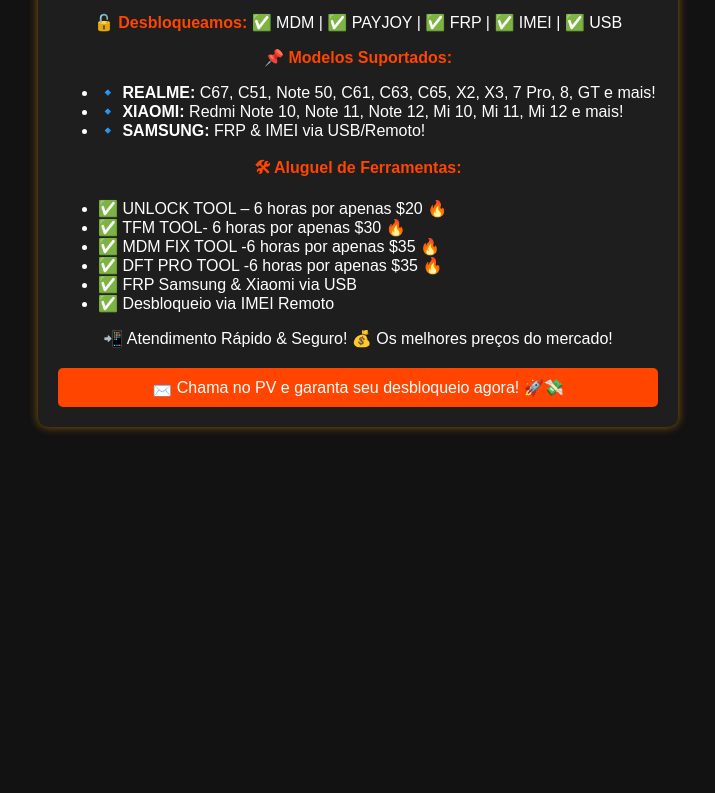
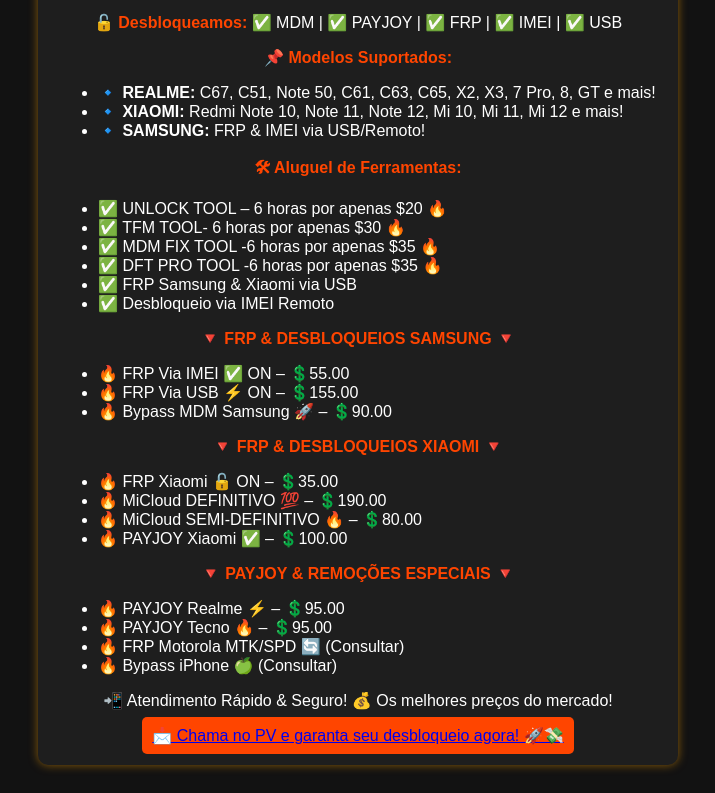
Before and after one commit to rjunlockcelll/tabela, a plain HTML site: page index.html in a window 1280 px wide. Shown: the part 192-985 px from the top of the page, without its empty margins (282-997 px from the left). Before the commit the page ends 800 px from the top, so only its background shows below. Drawn offline with Linux system fonts and the light colour scheme.

Commit message:
Add files via upload

```diff
--- a/index.html
+++ b/index.html
@@ -43,8 +43,9 @@
             border-radius: 5px;
             cursor: pointer;
         }
-        .contact:hover
-            background:  }
+        .contact:hover {
+            background: #ff6347;
+        }
     </style>
 </head>
 <body>
@@ -52,12 +53,14 @@
         <h1>📢 🔥 MG MEGA – DESBLOQUEIO GERAL 🔥 📢</h1>
         <p class="promo">🚀 Promoção Especial para Logistas! 🚀</p>
         <p><span class="highlight">🔓 Desbloqueamos:</span> ✅ MDM | ✅ PAYJOY | ✅ FRP | ✅ IMEI | ✅ USB</p>
+
         <p class="highlight">📌 Modelos Suportados:</p>
         <ul class="list">
             <li>🔹 <strong>REALME:</strong> C67, C51, Note 50, C61, C63, C65, X2, X3, 7 Pro, 8, GT e mais!</li>
             <li>🔹 <strong>XIAOMI:</strong> Redmi Note 10, Note 11, Note 12, Mi 10, Mi 11, Mi 12 e mais!</li>
             <li>🔹 <strong>SAMSUNG:</strong> FRP & IMEI via USB/Remoto!</li>
         </ul>
+
         <p class="highlight">🛠 Aluguel de Ferramentas:</p>
         <ul class="list">
             <li>✅ UNLOCK TOOL – 6 horas por apenas $20 🔥</li>
@@ -67,7 +70,34 @@
             <li>✅ FRP Samsung & Xiaomi via USB</li>
             <li>✅ Desbloqueio via IMEI Remoto</li>
         </ul>
+
+        <p class="highlight">🔻 FRP & DESBLOQUEIOS SAMSUNG 🔻</p>
+        <ul class="list">
+            <li>🔥 FRP Via IMEI ✅ ON – 💲55.00</li>
+            <li>🔥 FRP Via USB ⚡ ON – 💲155.00</li>
+            <li>🔥 Bypass MDM Samsung 🚀 – 💲90.00</li>
+        </ul>
+
+        <p class="highlight">🔻 FRP & DESBLOQUEIOS XIAOMI 🔻</p>
+        <ul class="list">
+            <li>🔥 FRP Xiaomi 🔓 ON – 💲35.00</li>
+            <li>🔥 MiCloud DEFINITIVO 💯 – 💲190.00</li>
+            <li>🔥 MiCloud SEMI-DEFINITIVO 🔥 – 💲80.00</li>
+            <li>🔥 PAYJOY Xiaomi ✅ – 💲100.00</li>
+        </ul>
+
+        <p class="highlight">🔻 PAYJOY & REMOÇÕES ESPECIAIS 🔻</p>
+        <ul class="list">
+            <li>🔥 PAYJOY Realme ⚡ – 💲95.00</li>
+            <li>🔥 PAYJOY Tecno 🔥 – 💲95.00</li>
+            <li>🔥 FRP Motorola MTK/SPD 🔄 (Consultar)</li>
+            <li>🔥 Bypass iPhone 🍏 (Consultar)</li>
+        </ul>
+
         <p>📲 Atendimento Rápido & Seguro! 💰 Os melhores preços do mercado!</p>
-        <div class="contact">📩 Chama no PV e garanta seu desbloqueio agora! 🚀💸 </div> <div><a href="https://wa.me/5561982411470?text=Olá, Mg Mega"></a></div>
+        <a href="https://wa.me/5561982411470?text=Ol%C3%A1,%20Mg%20Mega" class="contact">
+            📩 Chama no PV e garanta seu desbloqueio agora! 🚀💸
+        </a>
+    </div>
 </body>
 </html>
```
